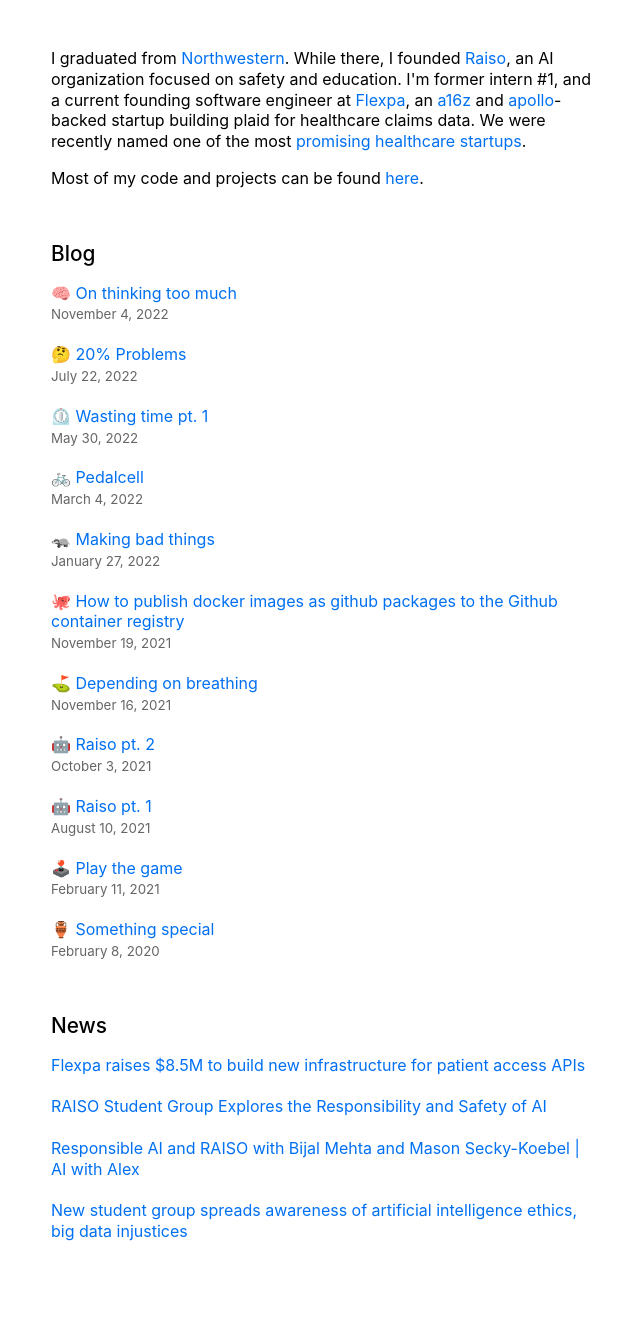
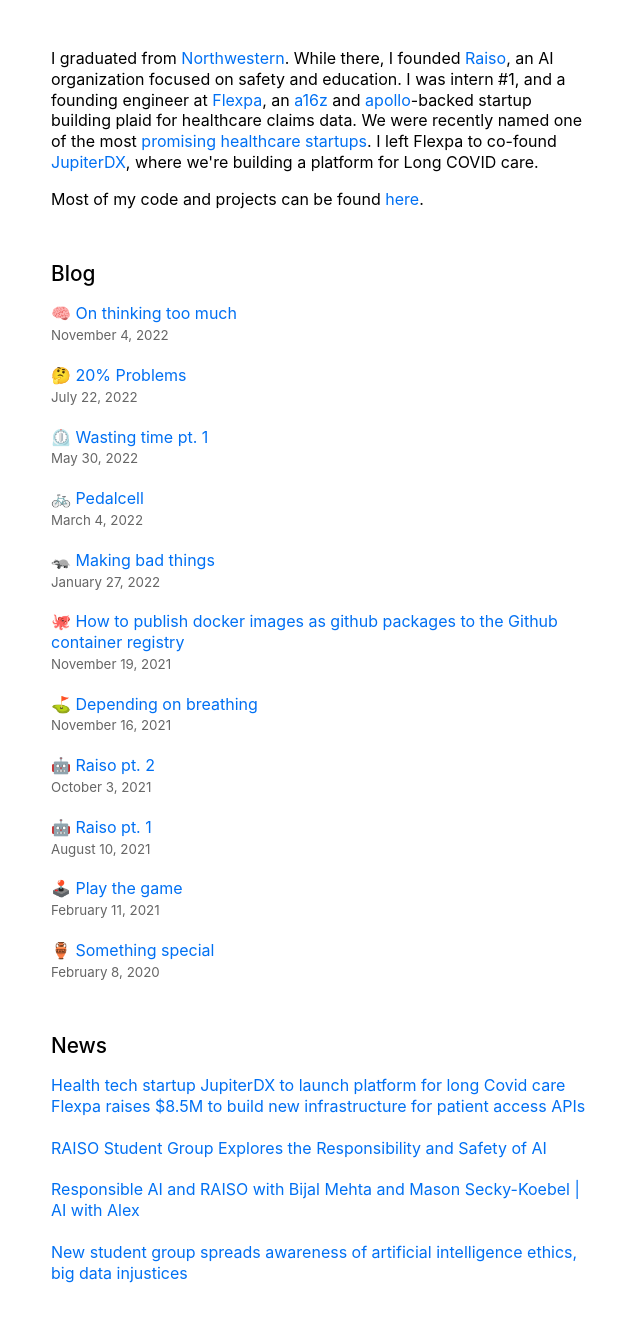
Before and after one commit to mseckykoebel/website, a Next.js app: page / in a window 1280 px wide. Shown: the top 1322 px of the page, without its empty margins (317-957 px from the left). Built offline with nearby package versions, Linux system fonts and the light colour scheme.

Commit message:
feat: updated link, and bio

```diff
--- a/pages/index.tsx
+++ b/pages/index.tsx
@@ -31,8 +31,8 @@
           <Link href="https://raiso.org" target="_blank" rel="noreferrer">
             Raiso
           </Link>
-          , an AI organization focused on safety and education. I'm former
-          intern #1, and a current founding software engineer at{" "}
+          , an AI organization focused on safety and education. I was intern #1,
+          and a founding engineer at{" "}
           <Link href="https://www.flexpa.com/" target="_blank" rel="noreferrer">
             Flexpa
           </Link>
@@ -57,7 +57,15 @@
           >
             promising healthcare startups
           </Link>
-          .
+          . I left Flexpa to co-found{" "}
+          <Link
+            href="https://www.jupiter-dx.com/pre-seed-announcement/"
+            target="_blank"
+            rel="noreferrer"
+          >
+            JupiterDX
+          </Link>
+          , where we're building a platform for Long COVID care.
         </p>
         <p>
           Most of my code and projects can be found{" "}
@@ -111,6 +119,16 @@
       <section className={`${utilStyles.headingMd} ${utilStyles.marginTopLg}`}>
         <h2 className={utilStyles.headingLg}>News</h2>
         <ul className={utilStyles.list}>
+          <li>
+            <Link
+              href="https://www.bizjournals.com/chicago/inno/stories/fundings/2023/01/24/health-tech-startup-jupiterdx-preseed.html"
+              target="_blank"
+              rel="noreferrer"
+            >
+              Health tech startup JupiterDX to launch platform for long Covid
+              care
+            </Link>
+          </li>
           <li>
             <Link
               href="https://www.axios.com/pro/health-tech-deals/2022/06/16/flexpa-raises-9m-seed-health-data-sharing"
```
Also changed, not shown: 1 other file (tests, documents, lock files or other folders).
